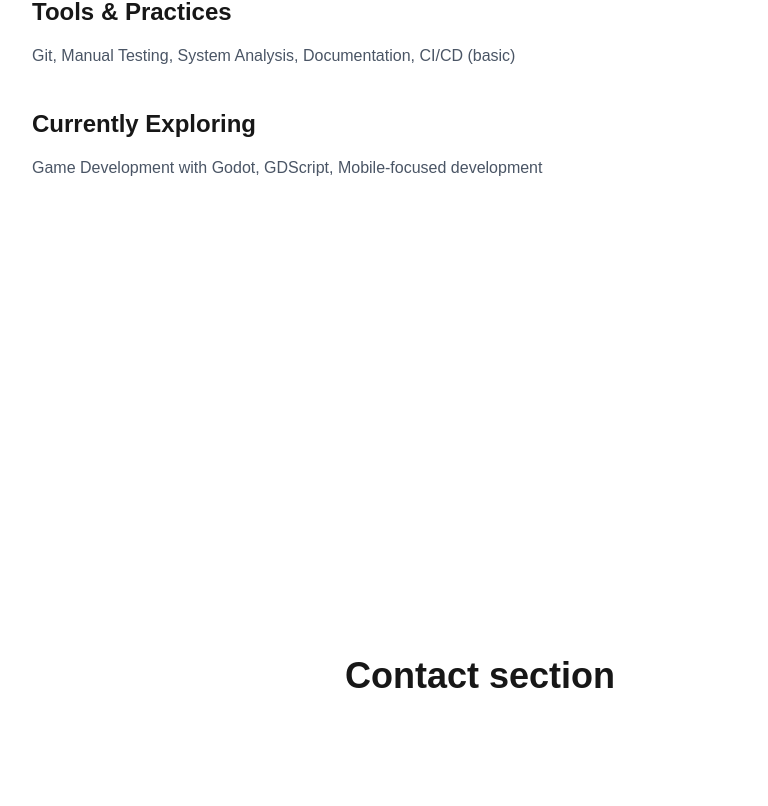
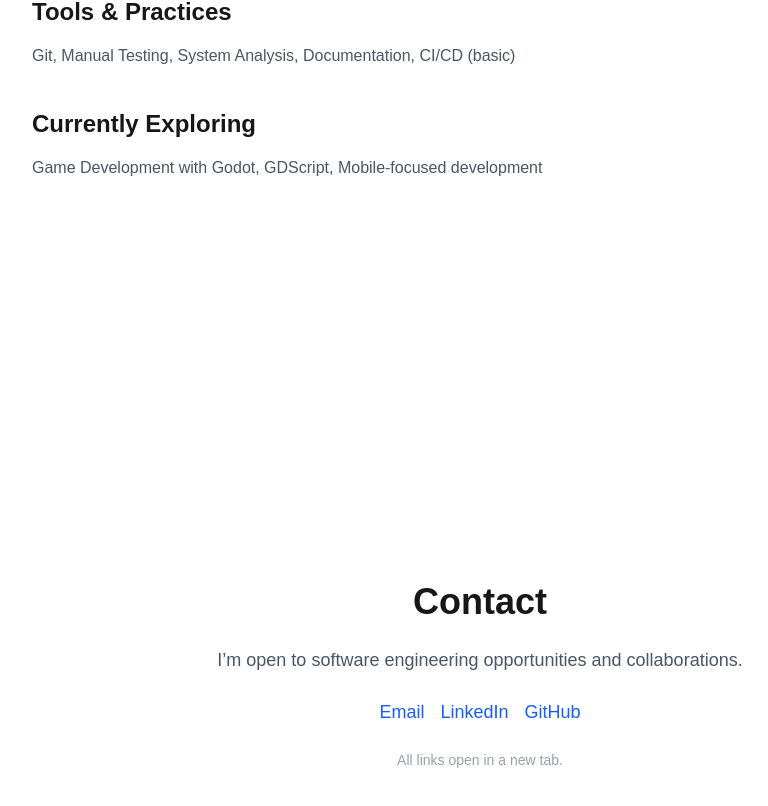
Before and after one commit to majaxpan/portfolio, a Next.js app: page / in a window 1280 px wide. Shown: the part 3952-4758 px from the top of the page, without its empty margins (160-928 px from the left). Built offline with nearby package versions, Linux system fonts and the light colour scheme.

Commit message:
Added contact section

```diff
--- a/app/components/Contact.tsx
+++ b/app/components/Contact.tsx
@@ -1,7 +1,42 @@
 export default function Contact() {
-    return (
-        <section className="min-h-screen flex items-center justify-center">
-            <h1 className="text-4xl font-bold">Contact section</h1>
-        </section>
-    )
+  return (
+    <section className="min-h-screen flex flex-col justify-center items-center text-center px-6 py-24">
+      <h2 className="text-4xl font-bold mb-6">Contact</h2>
+
+      <p className="text-lg text-gray-600 mb-6">
+        I’m open to software engineering opportunities and collaborations.
+      </p>
+
+      <div className="flex flex-col sm:flex-row gap-4">
+        <a
+          href="mailto:panoskamaja@outlook.com"
+          className="text-blue-600 hover:underline text-lg"
+        >
+          Email
+        </a>
+
+        <a
+          href="https://www.linkedin.com/in/maja-panoska/"
+          target="_blank"
+          rel="noopener noreferrer"
+          className="text-blue-600 hover:underline text-lg"
+        >
+          LinkedIn
+        </a>
+
+        <a
+          href="https://github.com/majaxpan"
+          target="_blank"
+          rel="noopener noreferrer"
+          className="text-blue-600 hover:underline text-lg"
+        >
+          GitHub
+        </a>
+      </div>
+
+      <p className="mt-6 text-sm text-gray-400">
+        All links open in a new tab.
+      </p>
+    </section>
+  );
 }
```
